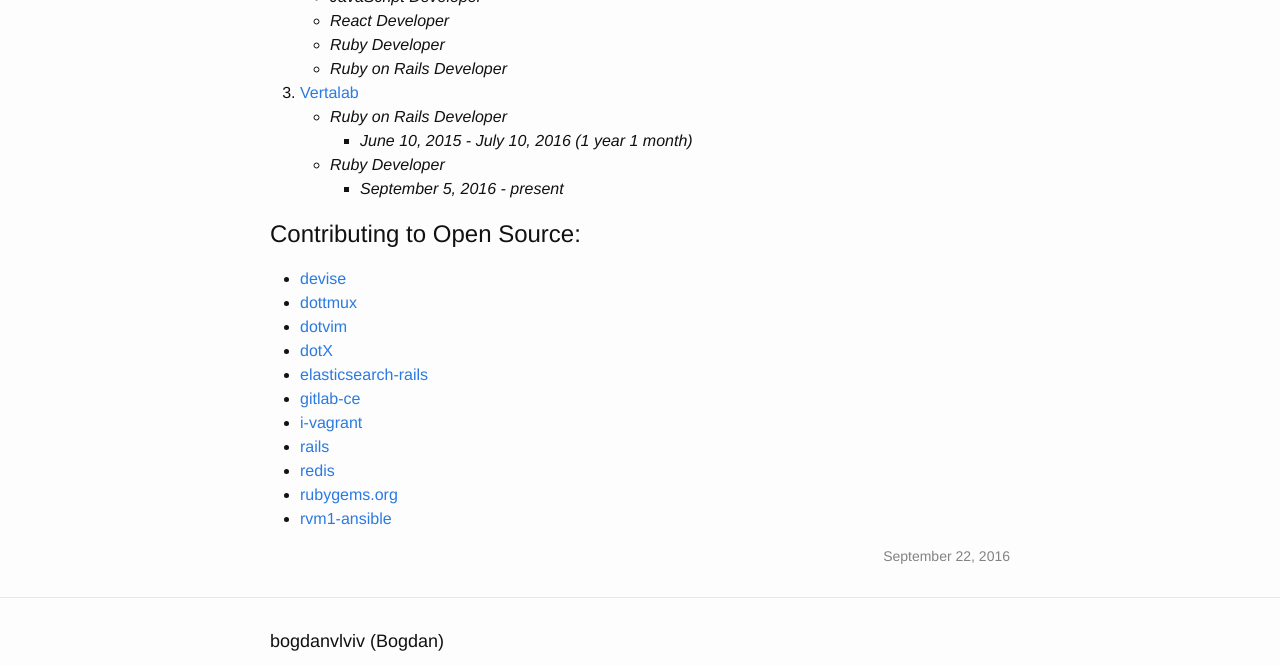
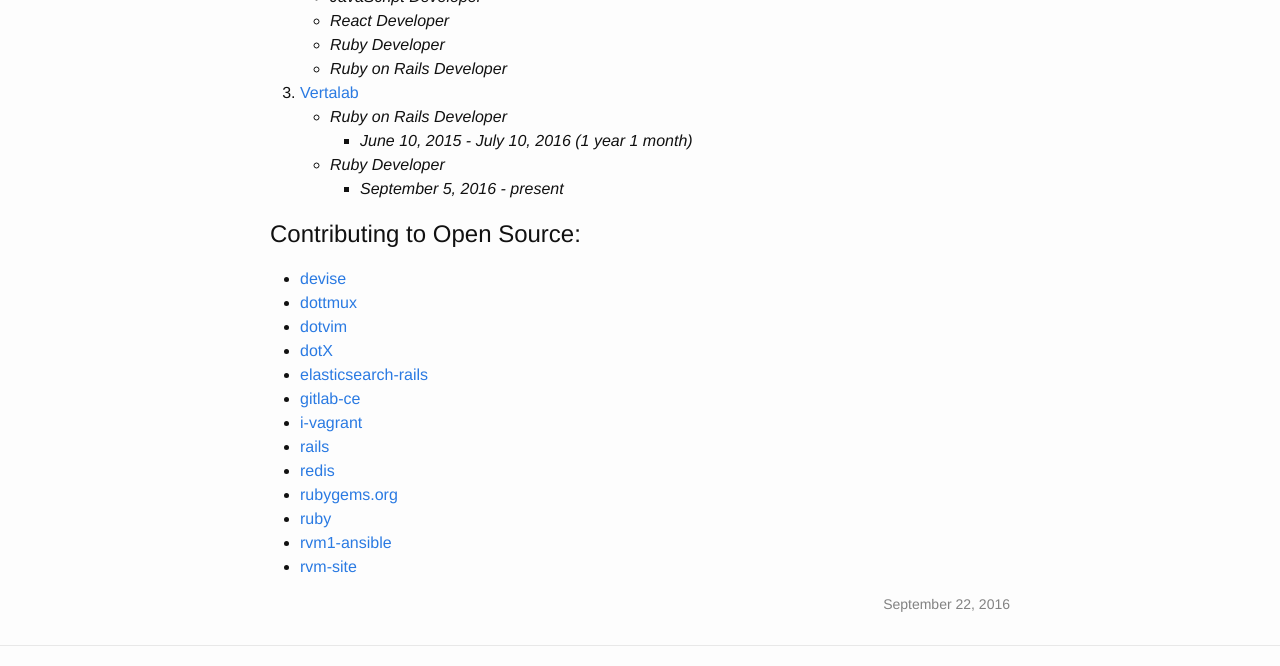
Before and after one commit to crowdpro3/bogdanvlviv.github.io, a Jekyll site: the page built from resume.html, in a window 1280 px wide and 900 px high, scrolled down 2123 px, cut to the strip 0-666 px from the top of the window. Built offline with Jekyll 4.4.1, drawn with Linux system fonts in a browser that asks for light colours.

Commit message:
Add ruby rvm-site

```diff
--- a/resume.html
+++ b/resume.html
@@ -182,7 +182,9 @@
     <li><a href="https://github.com/rails/rails/commits/master?author=bogdanvlviv" target="_blank">rails</a></li>
     <li><a href="https://github.com/antirez/redis/commits/unstable?author=bogdanvlviv" target="_blank">redis</a></li>
     <li><a href="https://github.com/rubygems/rubygems.org/commits/master?author=bogdanvlviv" target="_blank">rubygems.org</a></li>
+    <li><a href="https://github.com/ruby/ruby" target="_blank">ruby</a></li>
     <li><a href="https://github.com/rvm/rvm1-ansible/commits/master?author=bogdanvlviv" target="_blank">rvm1-ansible</a></li>
+    <li><a href="https://github.com/rvm/rvm-site/commits/master?author=bogdanvlviv" target="_blank">rvm-site</a></li>
   </ul>
 
   <span class="resume-meta" title="Updated at">September 22, 2016</span>
```
